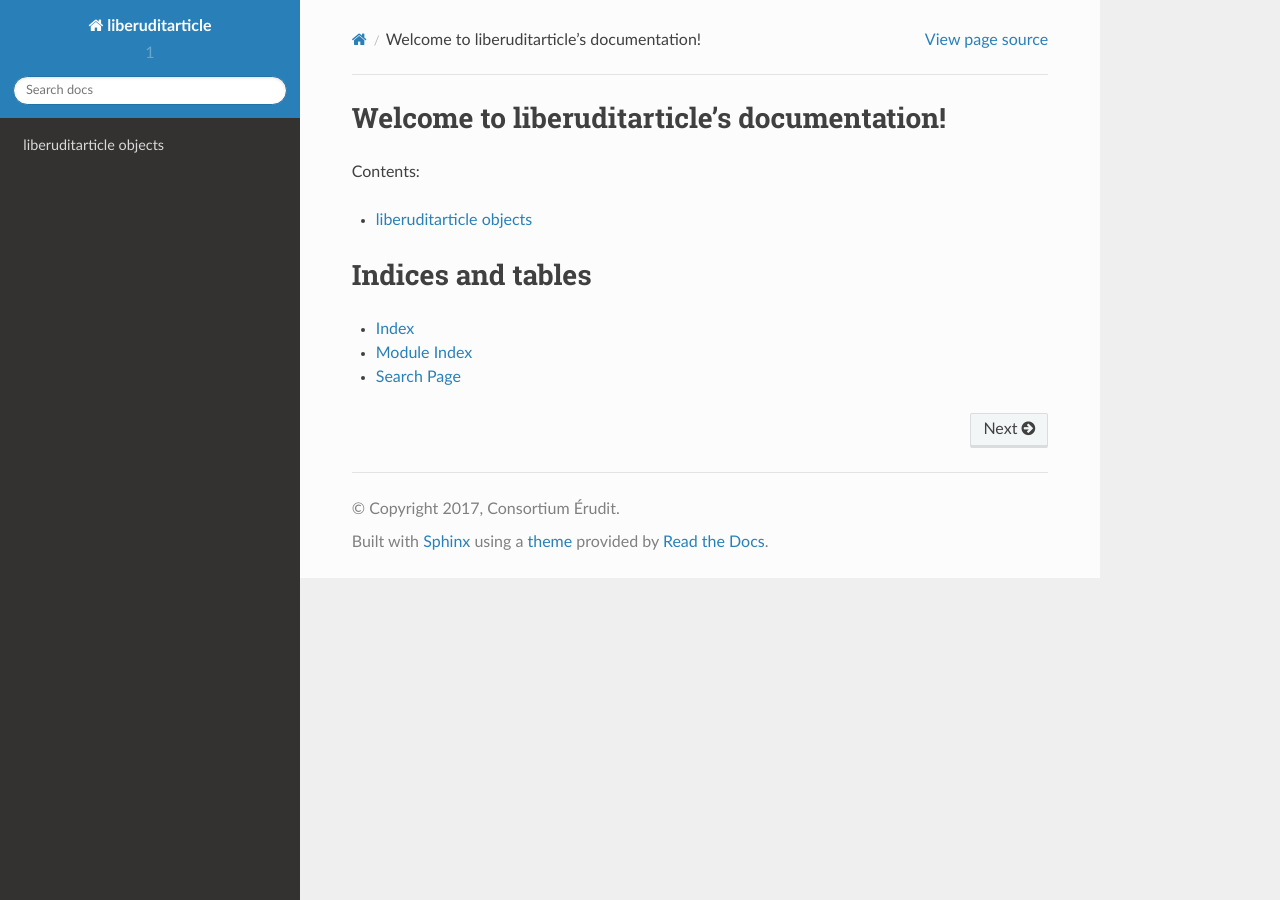
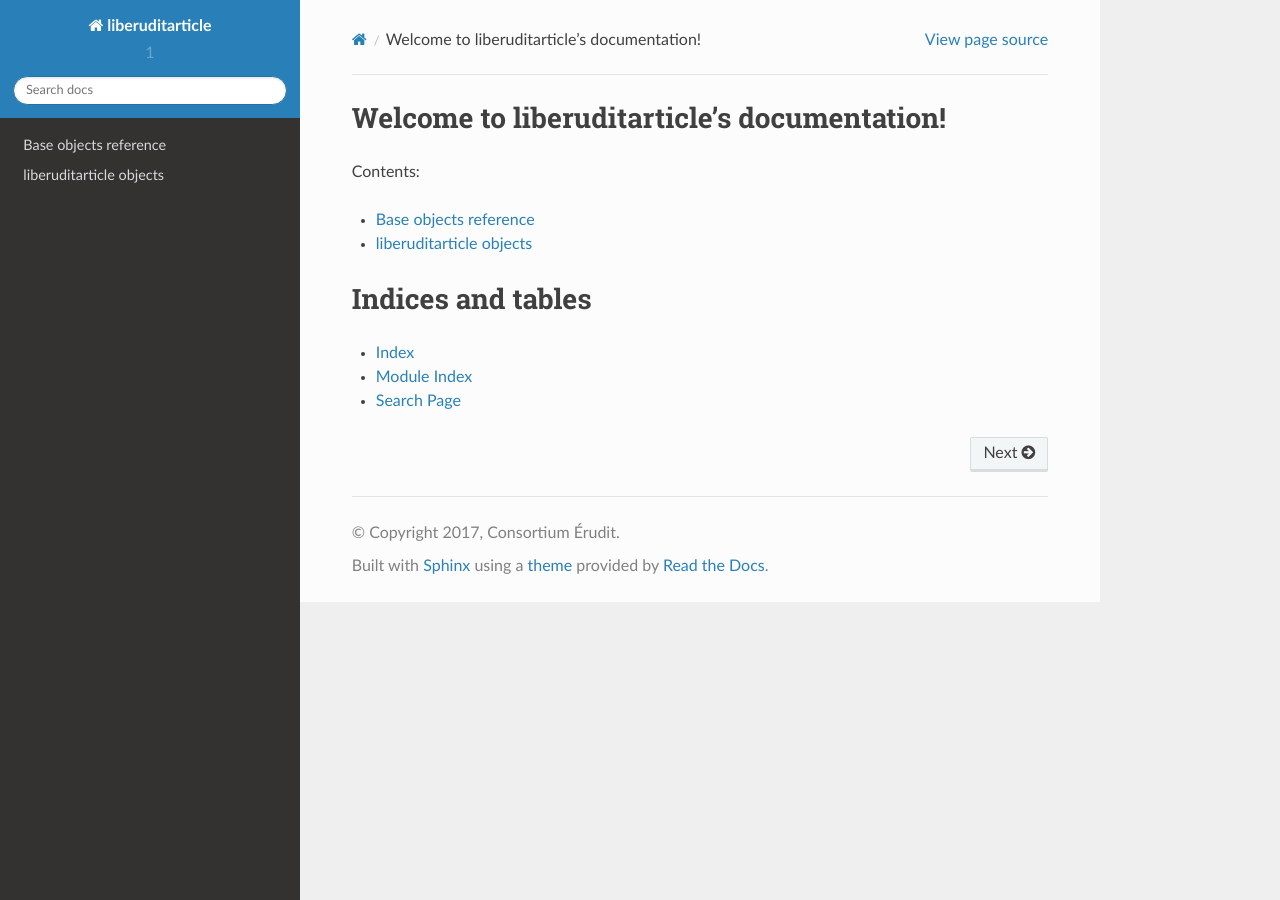
Before and after one commit to erudit/liberuditarticle, a Sphinx documentation site: the page built from docs/source/index.rst, in a window 1280 px wide. Built offline with Sphinx 7.4.7 and the Read the Docs theme 2.0.0, drawn with Linux system fonts in a browser that asks for light colours.

Commit message:
add base objects to doc

```diff
--- a/docs/source/index.rst
+++ b/docs/source/index.rst
@@ -11,6 +11,7 @@ Contents:
 .. toctree::
    :maxdepth: 2
 
+   ref/base
    ref/objects
 
 Indices and tables
--- /dev/null
+++ b/docs/source/ref/base.rst
@@ -0,0 +1,7 @@
+Base objects reference
+======================
+
+.. module :: eruditarticle.base
+
+.. autoclass :: EruditBaseObject
+   :members:
```
